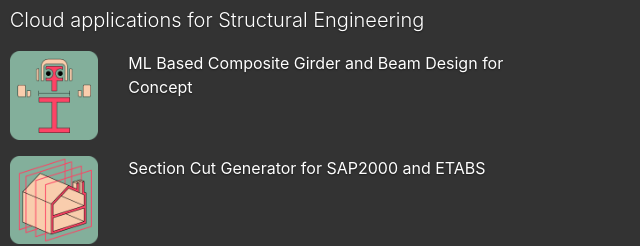
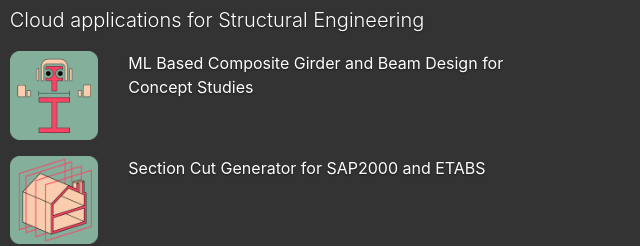
Before and after one commit to mm061/mm061.github.io, a plain HTML site: page index.html in a window 1280 px wide. Shown: the part 241-487 px from the top of the page, 423-1063 px from the left. Drawn offline with Linux system fonts and the light colour scheme.

Commit message:
Add files via upload

```diff
--- a/index.html
+++ b/index.html
@@ -47,7 +47,7 @@
     <p class="lead">
       <div class="row mb-3">
         <div class="col-sm-4 themed-grid-col"><a href="http://compbeamml-env.eba-grxgw69v.us-east-1.elasticbeanstalk.com/"><img src="comp_beam_ico.png" style="float:right" width="50%" /></a></div>
-        <div class="col-sm-8 themed-grid-col"><p style="text-align: left">ML Based Composite Girder and Beam Design for Concept</p></div>
+        <div class="col-sm-8 themed-grid-col"><p style="text-align: left">ML Based Composite Girder and Beam Design for Concept Studies</p></div>
       </div>
       <div class="row mb-3">
         <div class="col-md-4 themed-grid-col"><a href="http://sectioncutgenerator-env-2.eba-6dcgp4zq.us-east-1.elasticbeanstalk.com/"><img src="sec_cut_ico.png" style="float:right" width="50%"  /></a></div>
```
